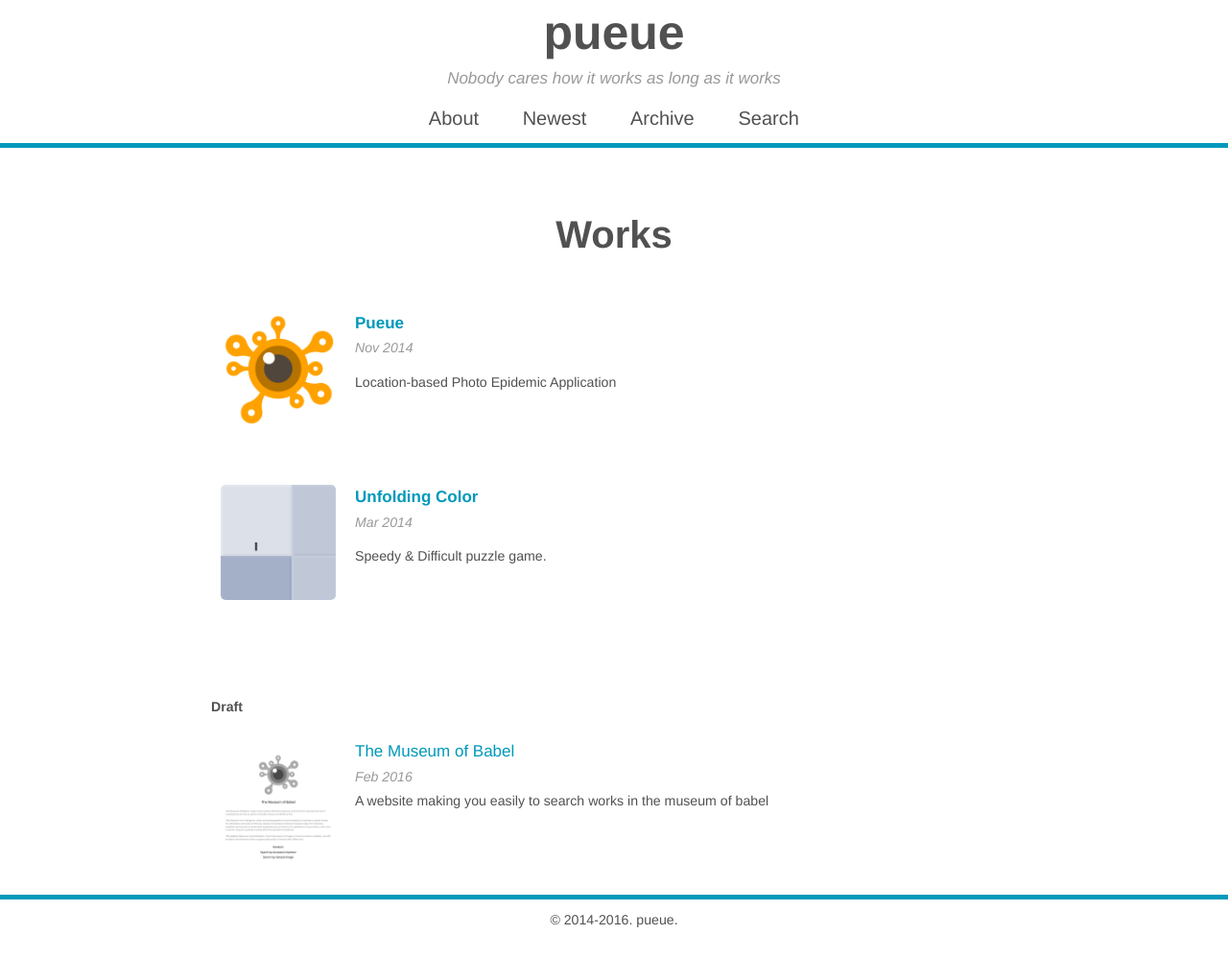
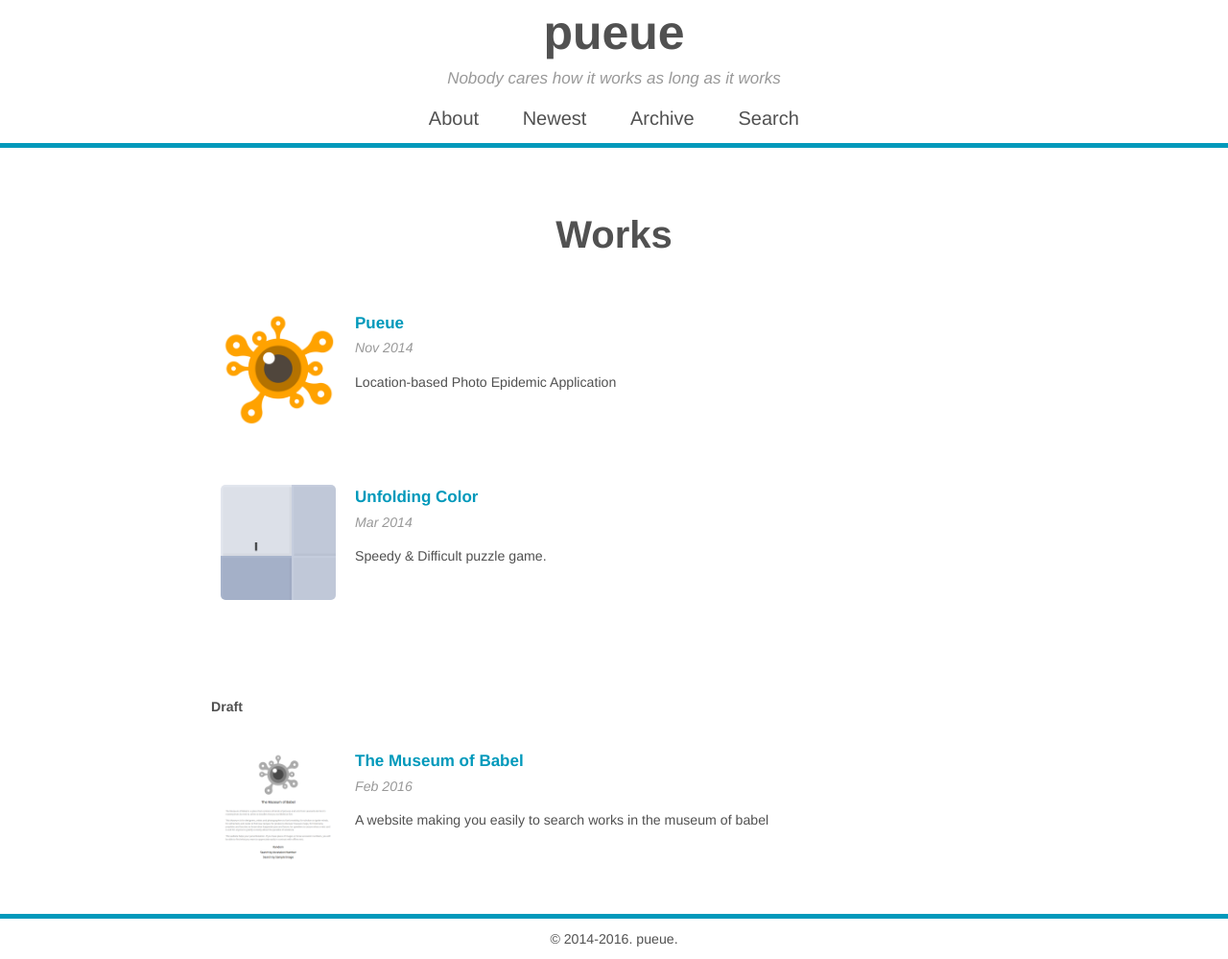
Before and after one commit to gloorx/gloorx.github.io, a Jekyll site: the page built from works.html, in a window 1280 px wide. Shown: the whole page at 96% size. Built offline with Jekyll 4.4.1, drawn with Linux system fonts in a browser that asks for light colours; some web fonts are replaced.

Commit message:
museumofbabel

```diff
--- a/works.html
+++ b/works.html
@@ -34,16 +34,16 @@
 		<div class="work-icon">
 			<img src="{{ site.url }}/works_img/{{ work.image.icon }}" />
 		</div>
-	<div class="work-content">
+		<div class="work-header">
 			<div class="work-title">
 			    <a href="{{ work.url }}">{{ work.title }}</a><br />
 		    </div>
 		    <div class="work-meta">
-	       	<time>{{ work.date | date: "%b %Y"  }}</time><br />
+		       	<time class="work-date">{{ work.date | date: "%b %Y"  }}</time>
+		   	</div>
 	   	</div>
 	   	<div class="work-excerpt">
 	    	<small>{{ work.excerpt | truncate: 240}}</small>
-	    </div>
 	    </div>
 	</div>
 {% endfor %}
```
Also changed, not shown: 1 other file. Lines whose indentation alone changed are shown as unchanged.
